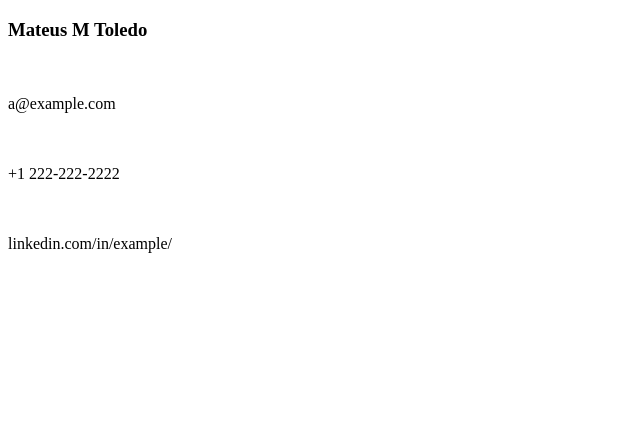
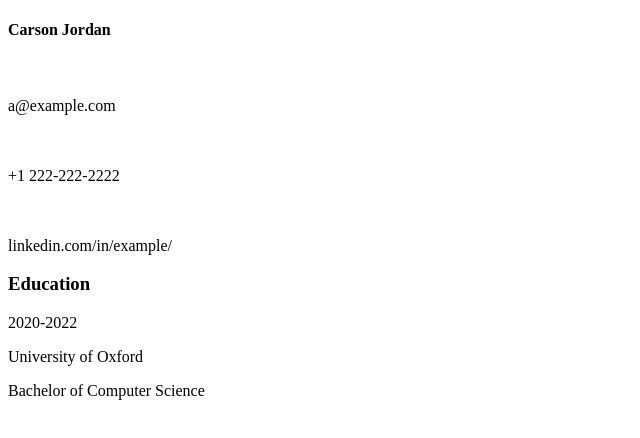
Before and after one commit to mateusmtoledo/cv-project, a React (Create React App) app: page / in a window 1280 px wide. Shown: the top 438 px of the page, without its empty margins (0-640 px from the left). Built offline with nearby package versions, Linux system fonts and the light colour scheme.

Commit message:
Add education information

```diff
--- /dev/null
+++ b/src/components/course.js
@@ -0,0 +1,18 @@
+import { Component } from "react";
+import DateComponent from "./date";
+
+class Course extends Component {
+  render() {
+    return (
+      <div>
+        <DateComponent />
+        <div>
+          <p>University of Oxford</p>
+          <p>Bachelor of Computer Science</p>
+        </div>
+      </div>
+    );
+  }
+}
+
+export default Course;
--- a/src/components/cvPreview.js
+++ b/src/components/cvPreview.js
@@ -1,11 +1,13 @@
 import { Component } from "react";
 import GeneralInformation from "./generalInformation";
+import Education from "./education";
 
 class CvPreview extends Component {
   render() {
     return (
     <div>
       <GeneralInformation />
+      <Education />
     </div>
     );
   }
--- /dev/null
+++ b/src/components/date.js
@@ -0,0 +1,13 @@
+import { Component } from "react";
+
+class DateComponent extends Component {
+  render() {
+    return (
+      <div className="date">
+        <p>2020-2022</p>
+      </div>
+    );
+  }
+}
+
+export default DateComponent;
--- /dev/null
+++ b/src/components/education.js
@@ -0,0 +1,15 @@
+import { Component } from "react";
+import Course from "./course";
+
+class Education extends Component {
+  render() {
+    return (
+      <div className="education-info">
+        <h3>Education</h3>
+        <Course />
+      </div>
+    );
+  }
+}
+
+export default Education;
--- a/src/components/generalInformation.js
+++ b/src/components/generalInformation.js
@@ -4,8 +4,8 @@ import IconAndText from "./iconAndText";
 class generalInformation extends Component {
   render() {
     return (
-      <div className="general-information">
-        <h3 className="person-name">Mateus M Toledo</h3>
+      <div className="general-info">
+        <h4 className="person-name">Carson Jordan</h4>
         <IconAndText type="email" value="a@example.com"/>
         <IconAndText type="phone" value="+1 222-222-2222" />
         <IconAndText type="linkedin" value="linkedin.com/in/example/" />
```
